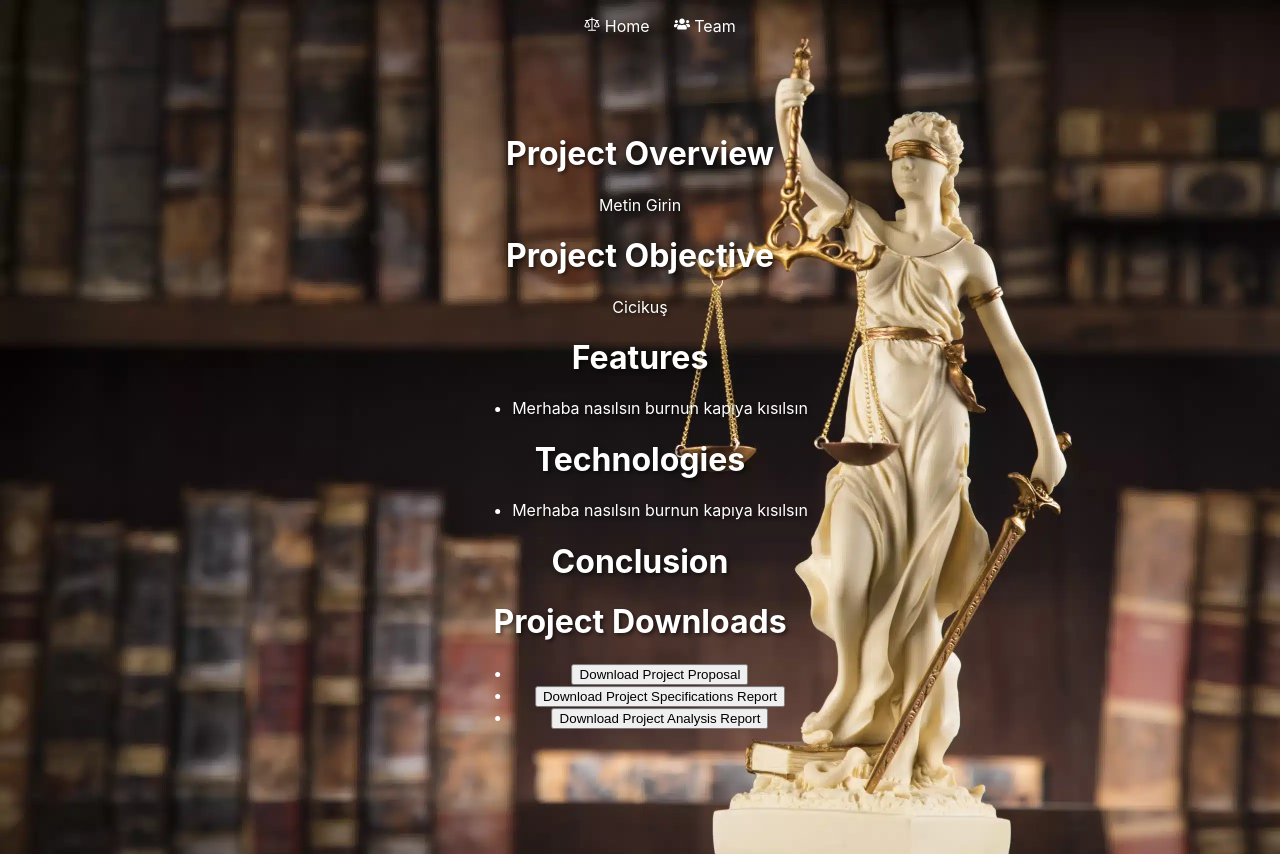
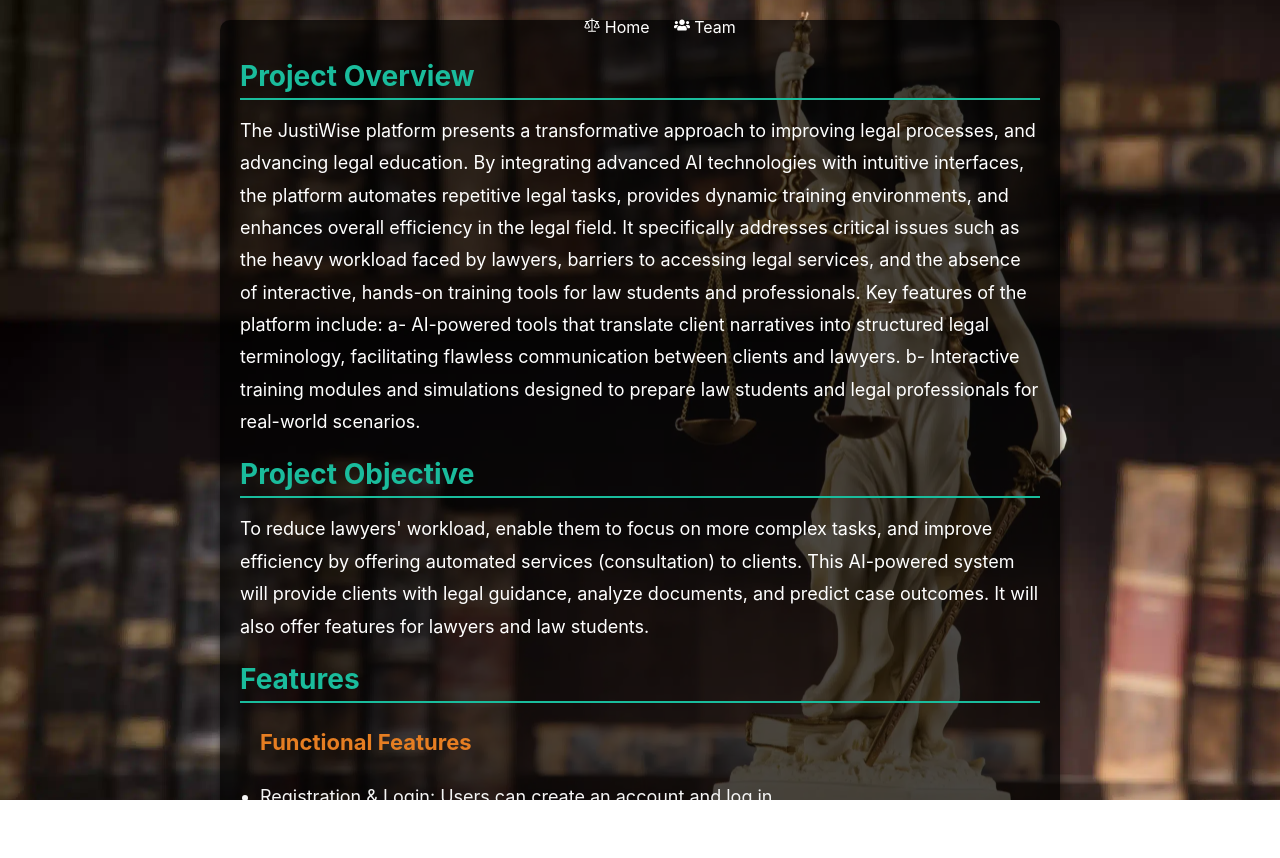
Before and after one commit to finalprojectJustiWise/CMPE_491, a React (Create React App) app: page /#/ in a window 1280 px wide. After the commit the page ends 800 px from the top, so only its background shows below. Built offline with nearby package versions, Linux system fonts and the light colour scheme.

Commit message:
edit homepage

```diff
--- a/src/Pages/HomePage/HomePage.css
+++ b/src/Pages/HomePage/HomePage.css
@@ -1,26 +1,103 @@
-#justiceimg{
-    width: 100vw;
-    height: 100%;
-}
 
-.image-container {
+
+  .image-container {
     position: relative;
-    display: inline-block;
-}
+    width: 100%;
+    height: 100vh;
+    background-image: url('../../Assets/justice.webp'); /* Resim yolunu kontrol edin */
+    background-size: cover;
+    background-position: center;
+    display: flex;
+    align-items: flex-start;
+    justify-content: center;
+    padding: 20px;
+    box-sizing: border-box;
+    overflow-y: auto;
+  }
 
-.image {
-    display: block;
+
+  .overlay-text {
+    color: #fff;
+    background-color: rgba(0, 0, 0, 0.7); /* Şeffaf koyu arka plan */
+    border-radius: 10px;
+    box-shadow: 0 4px 8px rgba(0, 0, 0, 0.5);
+    padding: 20px;
+    max-width: 800px;
+    width: 90%;
+    text-align: left;
+
+  }
+
+  .overlay-text h1 {
+    color: #1abc9c; /* Açık yeşil ton */
+    font-size: 28px; /* Daha büyük başlık */
+    margin-bottom: 15px;
+    border-bottom: 2px solid #1abc9c; /* Başlık alt çizgisi */
+    padding-bottom: 5px;
+  }
+
+  .overlay-text div,
+  .overlay-text ul {
+    margin: 10px 0;
+    line-height: 1.8;
+    font-size: 18px; /* Daha büyük metin */
+  }
+
+  .overlay-text ul {
+    list-style: disc;
+    padding-left: 20px;
+  }
+
+  .overlay-text ul.tech-list {
+    margin-top: 20px;
+  }
+
+  .tech-list h2 {
+    margin-top: 15px;
+    font-size: 22px;
+    color: #e67e22; /* Açık turuncu ton */
+  }
+
+  .overlay-text ul.funct-list {
+    margin-top: 20px;
+  }
+
+  .funct-list h2 {
+    margin-top: 15px;
+    font-size: 22px;
+    color: #e67e22; /* Açık turuncu ton */
+  }
+
+  button {
+    background-color: #3498db; /* Açık mavi ton */
+    color: #fff;
+    padding: 12px 24px;
+    border: none;
+    border-radius: 5px;
+    cursor: pointer;
+    font-size: 18px;
+    transition: all 0.3s ease-in-out;
+  }
+
+  button:hover {
+    background-color: #2980b9;
+    box-shadow: 0 4px 6px rgba(0, 0, 0, 0.3);
+  }
+
+  a {
+    text-decoration: none;
+  }
+
+  a:hover {
+    text-decoration: underline;
+  }
+
+  ul li {
+    font-size: 18px;
+    color: #f5f5f5;
+  }
+
+  ul li a button {
     width: 100%;
-    height: auto;
-}
-
-.overlay-text {
-    position: absolute;
-    top: 50%;
-    left: 50%;
-    transform: translate(-50%, -50%);
-    color: white;
-
-    text-align: center;
-    text-shadow: 2px 2px 4px rgba(0, 0, 0, 0.6);
-}
+    margin-top: 10px;
+  }
--- a/src/Pages/HomePage/HomePage.tsx
+++ b/src/Pages/HomePage/HomePage.tsx
@@ -1,6 +1,6 @@
 import React from 'react';
 import Navbar from '../../Components/Navbar/Navbar';
-import justice from '../../Assets/justice.webp';
+
 import '../HomePage/HomePage.css';
 
 const HomePage = () => {
@@ -8,22 +8,53 @@
     <>
       <Navbar />
       <div className="image-container">
-        <img id="justiceimg" src={justice} alt="Adalet mülkün temelidir" />
+
         <div className="overlay-text">
           <h1>Project Overview</h1>
-          <div>Metin Girin</div>
+          <div>The JustiWise platform presents a transformative approach to improving legal processes, and advancing legal education. By integrating advanced AI technologies with intuitive interfaces, the platform automates repetitive legal tasks, provides dynamic training environments, and enhances overall efficiency in the legal field. It specifically addresses critical issues such as the heavy workload faced by lawyers, barriers to accessing legal services, and the absence of interactive, hands-on training tools for law students and professionals.
+Key features of the platform include:
+a- AI-powered tools that translate client narratives into structured legal terminology, facilitating flawless communication between clients and lawyers.
+b- Interactive training modules and simulations designed to prepare law students and legal professionals for real-world scenarios.
+</div>
 
           <h1>Project Objective</h1>
-          <div>Cicikuş</div>
+          <div>To reduce lawyers' workload, enable them to focus on more complex tasks, and improve efficiency by offering automated services (consultation) to clients. This AI-powered system will provide clients with legal guidance, analyze documents, and predict case outcomes. It will also offer features for lawyers and law students.</div>
 
           <h1>Features</h1>
-          <ul>
-            <li>Merhaba nasılsın burnun kapıya kısılsın</li>
+          <ul className='funct-list'>
+            <h2>Functional Features</h2>
+            <li>Registration & Login: Users can create an account and log in.</li>
+            <li>Personal Information Entry (Optional): Clients can save previous cases or personal information.</li>
+            <li>Section Selection: Users choose a legal branch (criminal law, commercial law, etc.), and the AI provides services in this area.</li>
+            <li>Example Prompts: Quick start examples for frequently asked questions.</li>
+            <li>Start New Chat: Clients can open a new chat to ask a legal question.</li>
+            <li>Past Conversations: Clients can access their previous conversations.</li>
+            <li>Document Summary: Clients upload a document, and the AI provides a concise summary.</li>
+            <li>Contract Creation: The AI generates templates for various contract types.</li>
+            <li>Example Document: Ready-made templates for consumer rights applications.</li>
+            <li>Petition Writing: The AI creates a petition based on the information provided by the lawyer.</li>
+            <li>Training Module: Lawyers upload work documents, and the AI summarizes them and creates quizzes.</li>
+
+            <h2>AI Features</h2>
+            <li>Document Analysis: The AI analyzes and summarizes the documents uploaded by users, providing information on risks and liabilities.</li>
+            <li> Legal Education Platform: Provides users with basic legal information, interactive quizzes, and educational articles. </li>
+            <li>AI-Powered Arbitration: The AI suggests fair resolutions for minor legal disputes between two parties.</li>
+            <li>Personalized Guidance: Clients receive personalized legal guidance through interactions with an AI avatar supported by natural language processing (NLP).</li>
           </ul>
 
           <h1>Technologies</h1>
-          <ul>
-            <li>Merhaba nasılsın burnun kapıya kısılsın</li>
+          <ul className='tech-list'>
+            <h2>Backend</h2>
+            <li>Java Spring Boot</li>
+            <li>Python</li>
+            <li>PostreSQL</li>
+
+            <h2>Frontend</h2>
+            <li>Typescript</li>
+            <li>React</li>
+            <li>Axios</li>
+
+
           </ul>
 
           <h1>Conclusion</h1>
```
